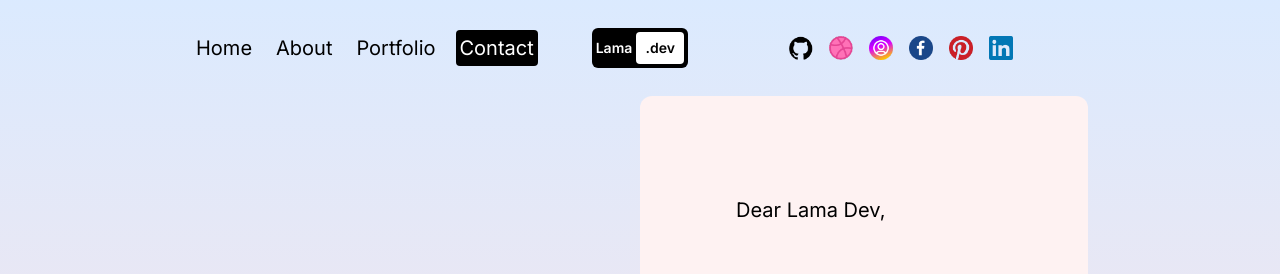
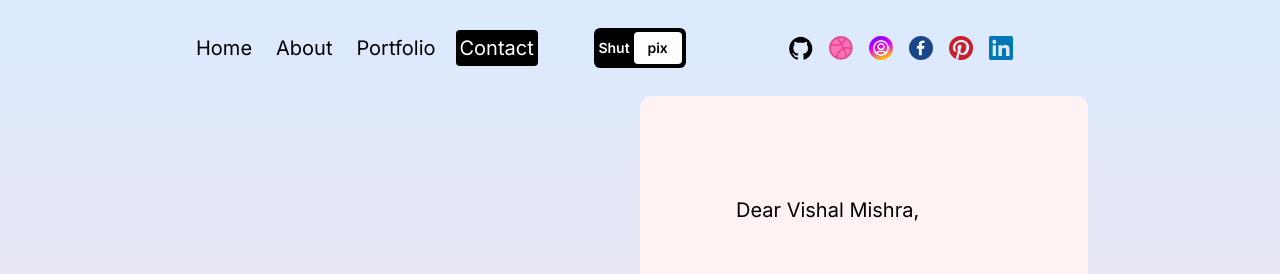
Before and after one commit to vishalmishradev/Portfolio, a Next.js app: page /contact in a window 1280 px wide. Shown: the top 274 px of the page. Built offline with nearby package versions, Linux system fonts and the light colour scheme.

Commit message:
removed some errors

```diff
--- a/src/app/contact/page.jsx
+++ b/src/app/contact/page.jsx
@@ -67,7 +67,7 @@ const ContactPage = () => {
           ref={form}
           className="h-1/2 lg:h-full lg:w-1/2 bg-red-50 rounded-xl text-xl flex flex-col gap-8 justify-center p-24"
         >
-          <span>Dear Lama Dev,</span>
+          <span>Dear Vishal Mishra,</span>
           <textarea
             rows={6}
             className="bg-transparent border-b-2 border-b-black outline-none resize-none"
--- a/src/components/navbar.jsx
+++ b/src/components/navbar.jsx
@@ -82,9 +82,9 @@ const Navbar = () => {
           href="/"
           className="text-sm bg-black rounded-md p-1 font-semibold flex items-center justify-center"
         >
-          <span className="text-white mr-1">Lama</span>
+          <span className="text-white mr-1">Shut</span>
           <span className="w-12 h-8 rounded bg-white text-black flex items-center justify-center">
-            .dev
+            pix
           </span>
         </Link>
       </div>
```
